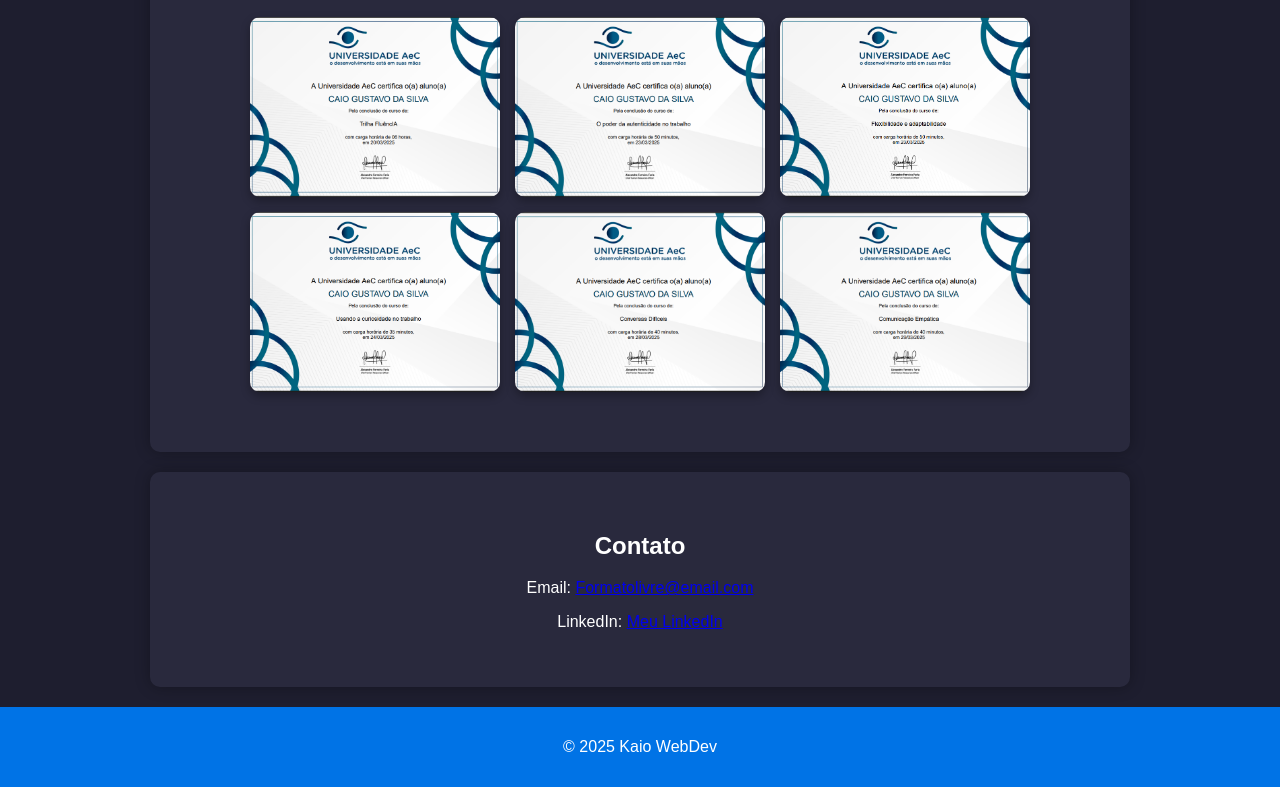
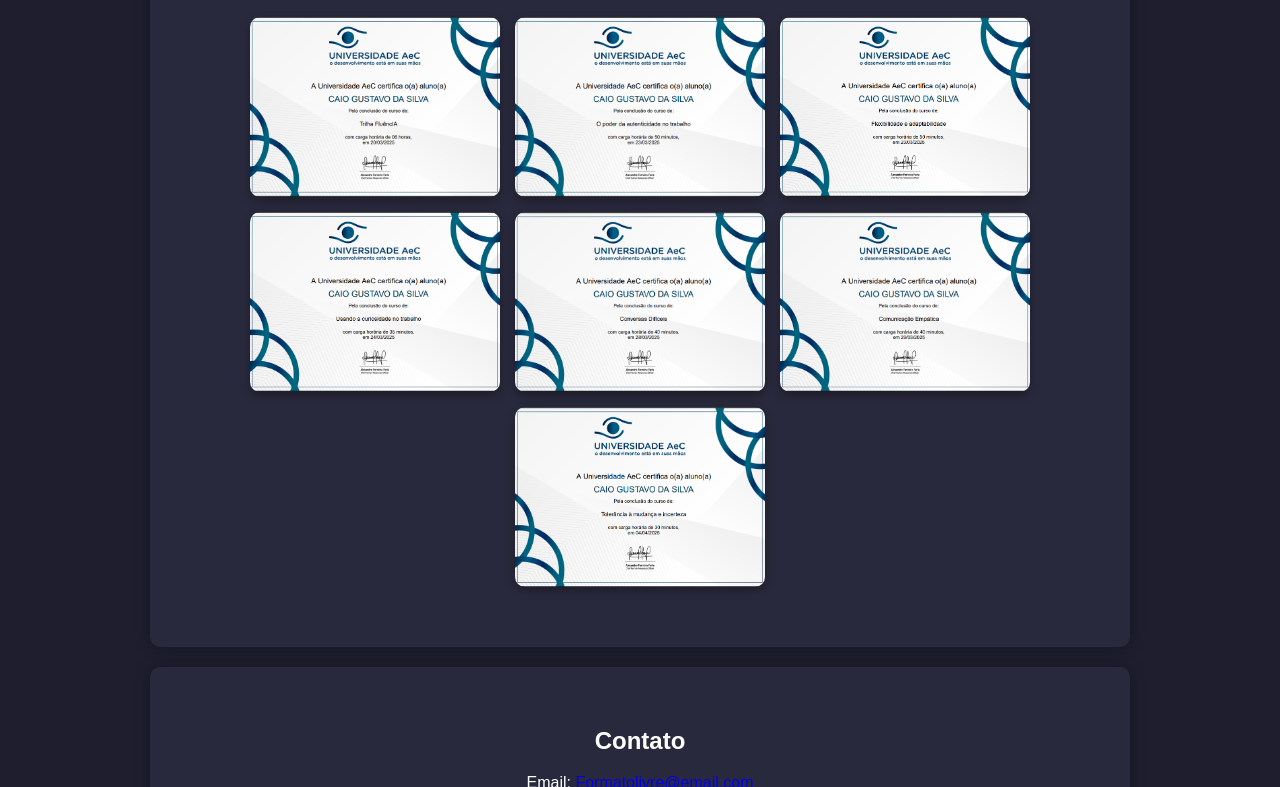
Before and after one commit to kaiobrl/portfolio-aec, a plain HTML site: page index.html in a window 1280 px wide. Shown: the part 467-1254 px from the top of the page. Drawn offline with Linux system fonts and the light colour scheme.

Commit message:
aec7
aec7

```diff
--- a/index.html
+++ b/index.html
@@ -34,6 +34,7 @@
         <img src="./img/aec4.png" alt="Imagem 4" onclick="abrirModal(this)" />
         <img src="./img/aec5.png" alt="Imagem 5" onclick="abrirModal(this)" />
         <img src="./img/aec6.png" alt="Imagem 6" onclick="abrirModal(this)" />
+        <img src="./img/aec7.png" alt="Imagem 7" onclick="abrirModal(this)" />
       </div>
     </section>
 
```
Also changed, not shown: img/aec7.png (added).
